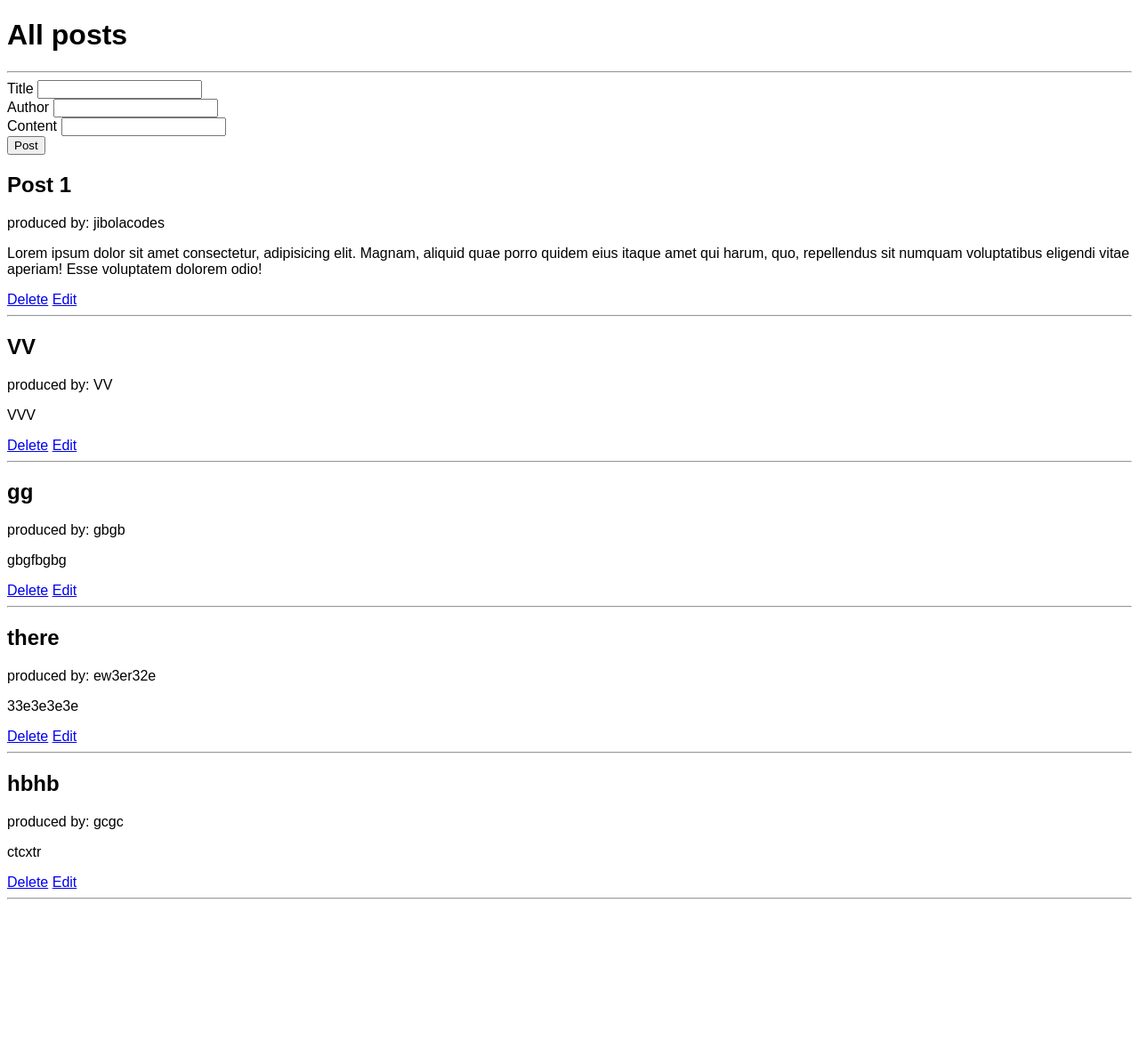
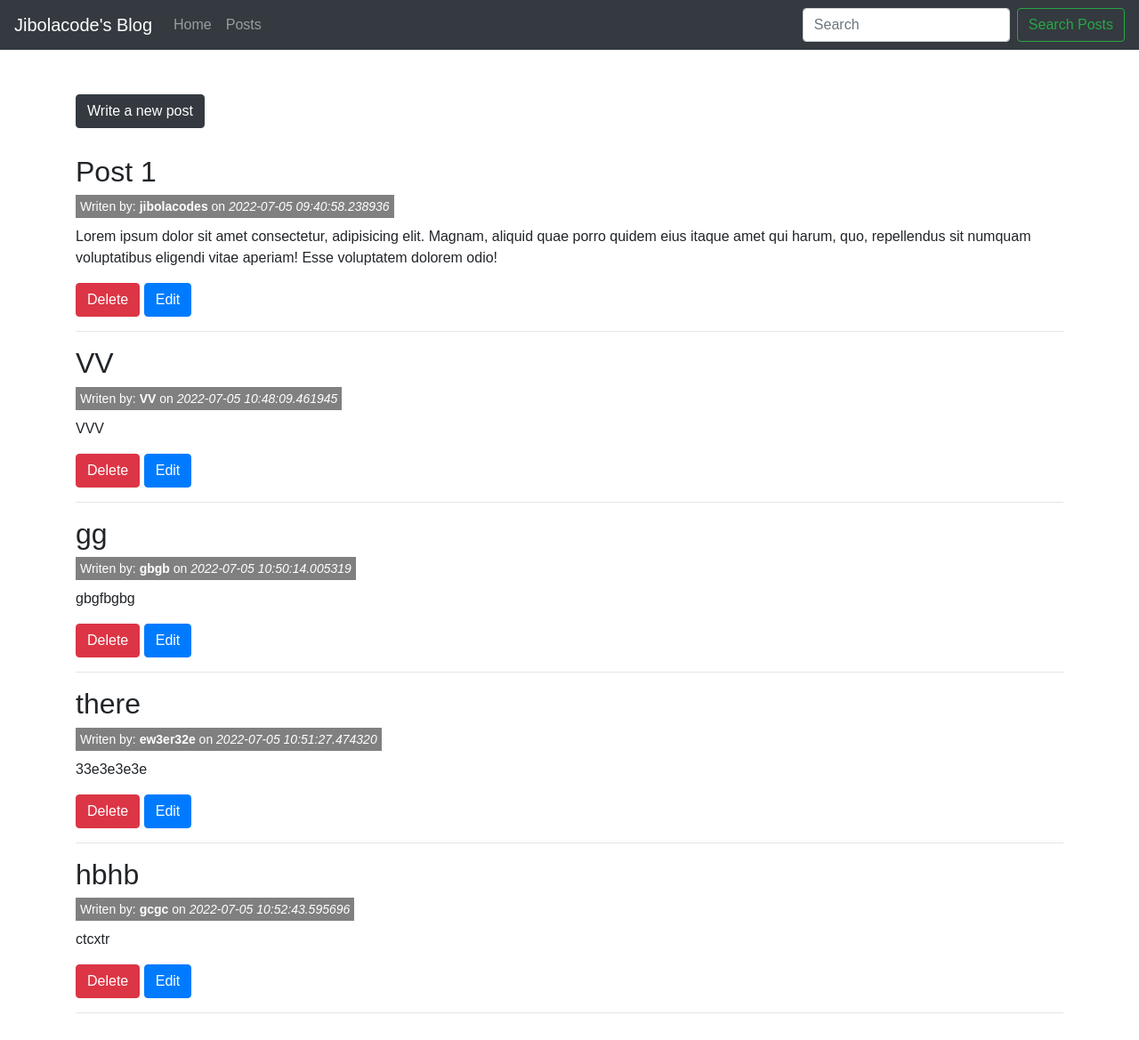
Before and after one commit to jibolacodes/flask_stocks_app, a Flask app: page /posts in a window 1280 px wide. Shown: the whole page at 89% size. Before the commit the page ends 1011 px from the top, so only its background shows below. Run offline with Flask 2, Linux system fonts and the light colour scheme; data comes from the database, SQL or seed files in the repository; both versions use the stored data as it was after the commit.

Commit message:
styled pages

```diff
--- a/app.py
+++ b/app.py
@@ -28,21 +28,14 @@
   return render_template('index.html')
 
 # Passing data to webpages
+# ===============================================
+#                 #CRUD
+# ===============================================
+# a.Read
 @app.route('/posts', methods=['GET', 'POST'])
 def posts():
 
-#CRUD
-# a. Create and Read
   if request.method == 'POST':
-    post_title = request.form['title']
-    post_author = request.form['author']
-    post_content = request.form['content']
-    new_post = BlogPost(title=post_title, content=post_content, author=post_author)
-    # add new_post to the database
-    db.session.add(new_post)
-    # commit to the database
-    db.session.commit()
-    # redirect to same page which shows the new_post
     return redirect('/posts')
   else:
     # getting the items of BlogPost
@@ -71,6 +64,23 @@
   db.session.commit()
   return redirect('/posts')
 
+@app.route('/posts/write', methods=['GET', 'POST'])
+def write():
+  if request.method == 'POST':
+    post_title = request.form['title']
+    post_author = request.form['author']
+    post_content = request.form['content']
+    new_post = BlogPost(title=post_title, content=post_content, author=post_author)
+    # add new_post to the database
+    db.session.add(new_post)
+    # commit to the database
+    db.session.commit()
+    # redirect to same page which shows the new_post
+    return redirect('/posts')
+  else:
+      return render_template('write.html')
+
+
 
 if __name__ == "__main__":
   app.run(debug=True)
--- a/static/css/style.css
+++ b/static/css/style.css
@@ -1,3 +1,16 @@
 body {
     font-family: Arial, Helvetica, sans-serif;
 }
+
+.post-detail {
+    background-color: grey;
+    color: white;
+    padding: 5px;
+}
+.post-content {
+    margin-top: 10px;
+}
+
+.btn-write {
+    margin-top: 50px;
+}
--- /dev/null
+++ b/static/js/app.js
@@ -0,0 +1,8 @@
+const navItem = document.querySelectorAll('.nav-item');
+
+navItem.forEach(item => {
+    console.log(item);
+    item.addEventListener('click', (e) => {
+
+    });
+});
--- a/templates/base.html
+++ b/templates/base.html
@@ -1,13 +1,57 @@
 <!DOCTYPE html>
 <html lang="en">
+
 <head>
     <meta charset="UTF-8">
     <meta http-equiv="X-UA-Compatible" content="IE=edge">
     <meta name="viewport" content="width=device-width, initial-scale=1.0">
-    <link rel="stylesheet" href={{ url_for('static', filename='css/style.css') }}>
+    <!-- Bootstrap -->
+    <link rel="stylesheet" href="https://cdn.jsdelivr.net/npm/bootstrap@4.6.1/dist/css/bootstrap.min.css"
+        integrity="sha384-zCbKRCUGaJDkqS1kPbPd7TveP5iyJE0EjAuZQTgFLD2ylzuqKfdKlfG/eSrtxUkn" crossorigin="anonymous">
+    <!-- Stylesheet -->
+    <link rel="stylesheet" href={{ url_for('static', filename='css/style.css' ) }}>
     {% block head %} {% endblock %}
 </head>
+
 <body>
-    {% block body %} {% endblock %}
+    <nav class="navbar navbar-expand-md navbar-dark fixed-top bg-dark">
+        <a class="navbar-brand" href="/">Jibolacode's Blog</a>
+        <button class="navbar-toggler" type="button" data-toggle="collapse" data-target="#navbarCollapse"
+            aria-controls="navbarCollapse" aria-expanded="false" aria-label="Toggle navigation">
+            <span class="navbar-toggler-icon"></span>
+        </button>
+        <div class="collapse navbar-collapse" id="navbarCollapse">
+            <ul class="navbar-nav mr-auto">
+                <li class="nav-item">
+                    <a class="nav-link" href="/">Home</a>
+                </li>
+                <li class="nav-item">
+                    <a class="nav-link" href="/posts">Posts</a>
+                </li>
+            </ul>
+            <form class="form-inline mt-2 mt-md-0">
+                <input class="form-control mr-sm-2" type="text" placeholder="Search" aria-label="Search">
+                <button class="btn btn-outline-success my-2 my-sm-0" type="submit">Search Posts</button>
+            </form>
+        </div>
+    </nav>
+
+    <div class="container">
+        {% block body %} {% endblock %}
+    </div>
+
+    <!-- JavaScript -->
+    <script src="https://cdn.jsdelivr.net/npm/jquery@3.5.1/dist/jquery.slim.min.js"
+        integrity="sha384-DfXdz2htPH0lsSSs5nCTpuj/zy4C+OGpamoFVy38MVBnE+IbbVYUew+OrCXaRkfj"
+        crossorigin="anonymous"></script>
+    <script src="https://cdn.jsdelivr.net/npm/popper.js@1.16.1/dist/umd/popper.min.js"
+        integrity="sha384-9/reFTGAW83EW2RDu2S0VKaIzap3H66lZH81PoYlFhbGU+6BZp6G7niu735Sk7lN"
+        crossorigin="anonymous"></script>
+    <script src="https://cdn.jsdelivr.net/npm/bootstrap@4.6.1/dist/js/bootstrap.min.js"
+        integrity="sha384-VHvPCCyXqtD5DqJeNxl2dtTyhF78xXNXdkwX1CZeRusQfRKp+tA7hAShOK/B/fQ2"
+        crossorigin="anonymous"></script>
+    <script src="../static/js/app.js"></script>
+
 </body>
+
 </html>
--- a/templates/posts.html
+++ b/templates/posts.html
@@ -6,39 +6,29 @@
 
 {% block body %}
 <h1>All posts</h1>
-<hr>
-<form action="/posts" method="POST">
-    <div>
-        <label for="title">Title</label>
-        <input type="text" name="title" id="title">
-    </div>
-    <div>
-        <label for="author">Author</label>
-        <input type="text" name="author" id="author">
-    </div>
-    <div>
-        <label for="content">Content</label>
-        <input type="text" name="content" id="content">
-    </div>
-    <input type="submit" value="Post">
-</form>
-</hr>
 
+<a class=" btn-write btn btn-dark" href="/posts/write">Write a new post</a>
+
+<div style="margin: 30px 0;">
     {% for post in posts %}
 
-        <h2>{{post.title}}</h2>
+    <h2>{{post.title}}</h2>
 
-        {% if post.author %}
-            <p>produced by: {{post.author}}</p>
-        {% else %}
-            <p>produced by: N/A</p>
-        {% endif %}
+    {% if post.author %}
+    <small class="post-detail">Writen by: <b>{{post.author}}</b> on <i>{{ post.date_posted }}</i></small>
+    {% else %}
+    <small class="post-detail">Writen by: <b>Unknown Author</b> on <i>{{ post.date_posted }}</i></small>
+    {% endif %}
 
-        <p>{{post.content}}</p>
-        <a href="/posts/delete/{{post.id}}">Delete</a>
-        <a href="/posts/edit/{{post.id}}">Edit</a>
-        <hr>
+    <p class="post-content">{{post.content}}</p>
+    <a class="btn btn-danger" href="/posts/delete/{{post.id}}">Delete</a>
+    <a class="btn btn-primary" href="/posts/edit/{{post.id}}">Edit</a>
+    <hr>
 
     {% endfor %}
+</div>
 
 {% endblock %}
+
+
+<!-- Lorem ipsum dolor sit amet consectetur, adipisicing elit. Magnam, aliquid quae porro quidem eius itaque amet qui harum, quo, repellendus sit numquam voluptatibus eligendi vitae aperiam! Esse voluptatem dolorem odio! -->
```
Also changed, not shown: templates/edit.html (+14 -7 lines), templates/index.html (+17 -6 lines), templates/write.html (added, +27 -0 lines), posts.db.
